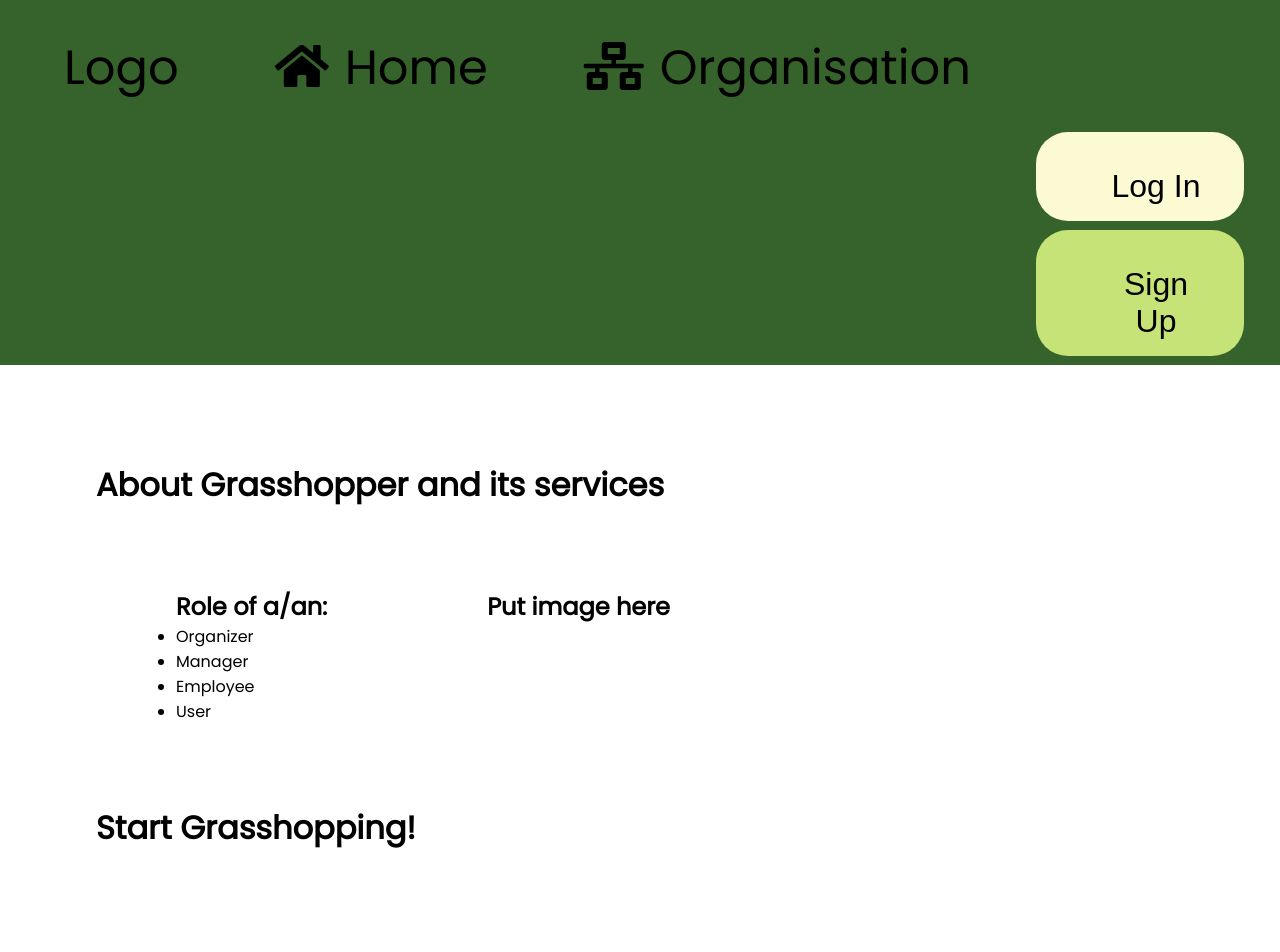
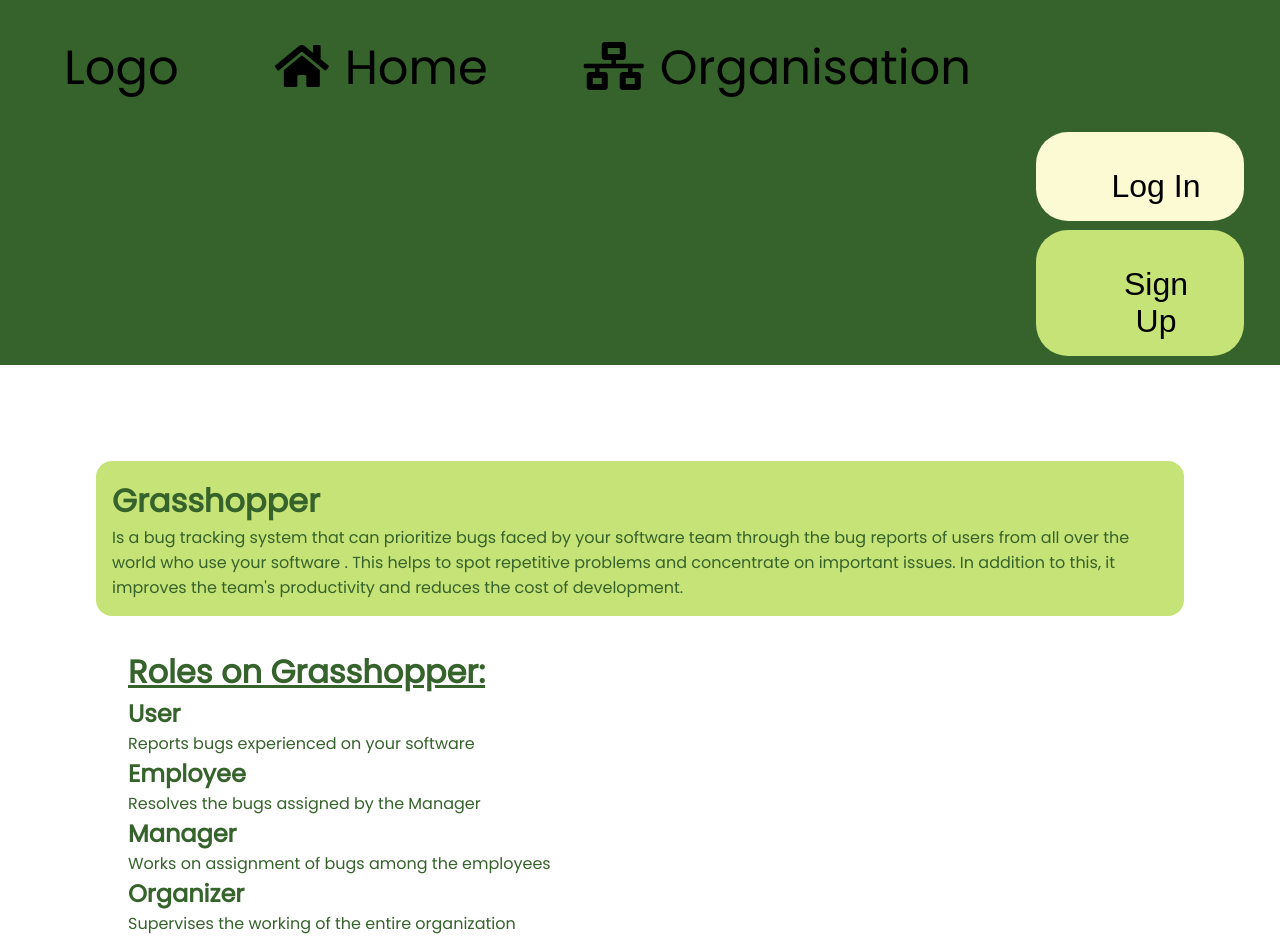
Before and after one commit to hgupta12/TRINIT_Bro-Code_DEV02, a React (Create React App) app: page / in a window 1280 px wide. Shown: the top 952 px of the page. Built offline with nearby package versions, Linux system fonts and the light colour scheme.

Commit message:
Added text to home page

```diff
--- a/src/components/HomePageContent.js
+++ b/src/components/HomePageContent.js
@@ -3,19 +3,36 @@ import './HomePageContent.scss';
 
 function HomePageContent() {
   return <div id="home-page-content">
-      <h1 className="home-page-text">About Grasshopper and its services</h1>
+      <div id="intro">
+    <h1 id="grasshopper-heading" className="home-page-text">Grasshopper</h1>
+      <p className="home-page-text">Is a bug tracking system that can prioritize bugs faced by your software team through the bug reports of users from all over the world who use your software . This
+helps to spot repetitive problems and concentrate on important issues. In addition to this, it improves the
+team's productivity and reduces the cost of development.</p>
+    </div>
       <div id="flex">
           <div className="flex-item">
-                <h2 className="home-page-text">Role of a/an:</h2>
-                <ul>
-                    <li className="home-page-text">Organizer</li>
-                    <li className="home-page-text">Manager</li>
-                    <li className="home-page-text">Employee</li>
-                    <li className="home-page-text">User</li>
+                <h1 className="home-page-text"><u>Roles on Grasshopper:</u></h1>
+                <ul id="homepage-list">
+                    <li className="homepage-li" className="home-page-text"><div>
+                        <h2>User</h2>
+                        <p>Reports bugs experienced on your software</p>
+                        </div></li>
+                        <li className="homepage-li" className="home-page-text"><div>
+                        <h2>Employee</h2>
+                        <p>Resolves the bugs assigned by the Manager</p>
+                        </div></li>
+                        <li className="homepage-li" className="home-page-text"><div>
+                        <h2>Manager</h2>
+                        <p>Works on assignment of bugs among the employees</p>
+                        </div></li>
+                        <li className="homepage-li" className="home-page-text"><div>
+                        <h2>Organizer</h2>
+                        <p>Supervises the working of the entire organization</p>
+                        </div></li>
                 </ul>
           </div>
           <div className="flex-item">
-                <h2 className="home-page-text">Put image here</h2>
+
           </div>
       </div>
       <h1 className="home-page-text">Start Grasshopping!</h1>
--- a/src/components/HomePageContent.scss
+++ b/src/components/HomePageContent.scss
@@ -1,7 +1,7 @@
 @use "../App" as v;
 
 .home-page-text{
-    color:black;
+    color:v.$dark_green;
 }
 #flex{
     display:flex;
@@ -11,5 +11,16 @@
     padding:3rem;
 }
 .flex-item{
-    padding:5rem;
+    padding:2rem;
 }
+#grasshopper-heading{
+    display:inline;
+}
+#intro{
+    background-color: v.$light_green;
+    padding:1rem;
+    border-radius:1rem;
+}
+#homepage-list{
+    list-style-type: none;
+}
```
